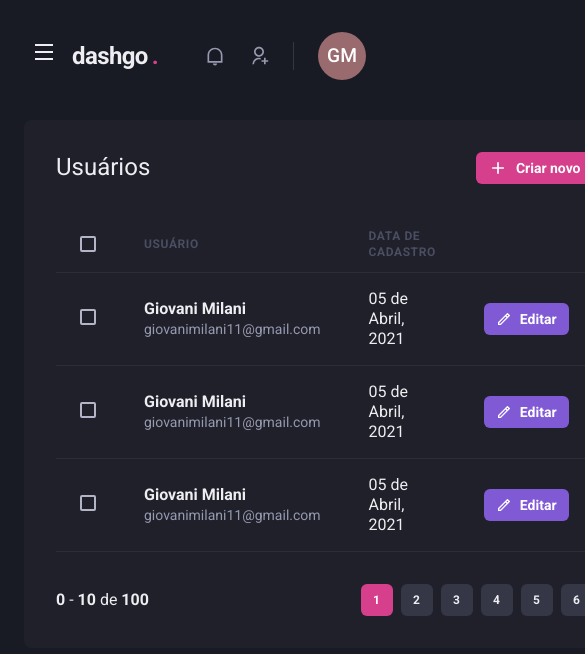
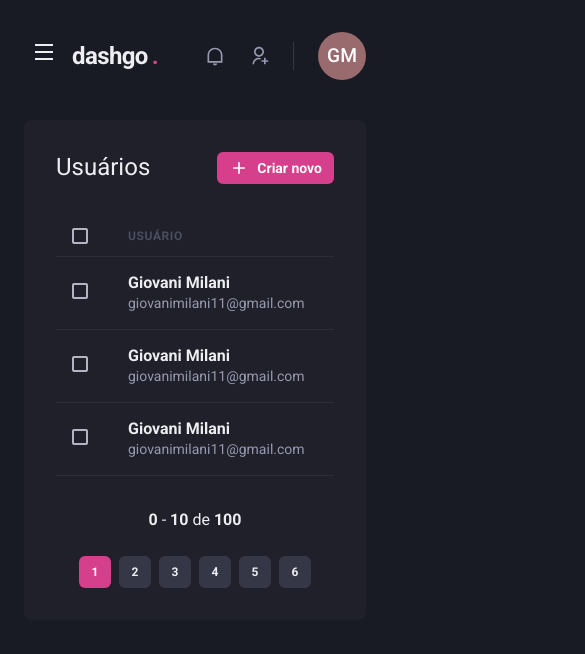
Before and after one commit to GiovaniHMilani/dashgo-ignite, a Next.js app: page /users in a window 390 px wide. Shown: the top 654 px of the page, 585 px wide, since content can reach past the window. Built offline with nearby package versions, Linux system fonts and the light colour scheme.

Commit message:
responsive pagination and table

```diff
--- a/src/components/Pagination/index.tsx
+++ b/src/components/Pagination/index.tsx
@@ -1,10 +1,10 @@
-import { Stack, Button, Box } from "@chakra-ui/react";
+import { Stack, Box } from "@chakra-ui/react";
 import { PaginationItem } from "./PaginationItem";
 
 export function Pagination() {
-  return(
+  return (
     <Stack
-      direction="row"
+      direction={["column", "row"]}
       mt="8"
       justify="space-between"
       align="center"
--- a/src/pages/users/index.tsx
+++ b/src/pages/users/index.tsx
@@ -11,7 +11,8 @@
   Checkbox,
   Tbody,
   Td,
-  Text
+  Text,
+  useBreakpointValue,
 } from "@chakra-ui/react";
 import { RiAddLine, RiPencilLine } from "react-icons/ri";
 import { Header } from "../../components/Header";
@@ -19,6 +20,11 @@
 import { Pagination } from "../../components/Pagination";
 
 export default function UserList() {
+  const isWideVersion = useBreakpointValue({
+    base: false,
+    lg: true,
+  });
+
   return (
     <Box>
       <Header />
@@ -28,7 +34,9 @@
 
         <Box flex="1" borderRadius={8} bg="gray.800" p="8">
           <Flex mb="8" justify="space-between" align="center">
-            <Heading size="lg" fontWeight="normal">Usuários</Heading>
+            <Heading size="lg" fontWeight="normal">
+              Usuários
+            </Heading>
 
             <Button
               as="a"
@@ -44,89 +52,55 @@
           <Table colorScheme="whiteAlpha">
             <Thead>
               <Tr>
-                <Th px="6" color="gray.300" width="8">
+                <Th px={["4", "4", "6"]} color="gray.300" width="8">
                   <Checkbox colorScheme="pink" />
                 </Th>
                 <Th>Usuário</Th>
-                <Th>Data de cadastro</Th>
-                <Th width="8" />
+                {isWideVersion && <Th>Data de cadastro</Th>}
               </Tr>
             </Thead>
             <Tbody>
               <Tr>
-                <Td px="6">
+                <Td px={["4", "4", "6"]}>
                   <Checkbox colorScheme="pink" />
                 </Td>
                 <Td>
                   <Box>
                     <Text fontWeight="bold">Giovani Milani</Text>
-                    <Text fontSize="sm" color="gray.300">giovanimilani11@gmail.com</Text>
+                    <Text fontSize="sm" color="gray.300">
+                      giovanimilani11@gmail.com
+                    </Text>
                   </Box>
                 </Td>
-                <Td>
-                  05 de Abril, 2021
-                </Td>
-                <Td>
-                  <Button
-                    as="a"
-                    size="sm"
-                    fontSize="sm"
-                    colorScheme="purple"
-                    leftIcon={<Icon as={RiPencilLine} fontSize="16" />}
-                  >
-                    Editar
-                  </Button>
-                </Td>
+                {isWideVersion && <Td>05 de Abril, 2021</Td>}
               </Tr>
               <Tr>
-                <Td px="6">
+                <Td px={["4", "4", "6"]}>
                   <Checkbox colorScheme="pink" />
                 </Td>
                 <Td>
                   <Box>
                     <Text fontWeight="bold">Giovani Milani</Text>
-                    <Text fontSize="sm" color="gray.300">giovanimilani11@gmail.com</Text>
+                    <Text fontSize="sm" color="gray.300">
+                      giovanimilani11@gmail.com
+                    </Text>
                   </Box>
                 </Td>
-                <Td>
-                  05 de Abril, 2021
-                </Td>
-                <Td>
-                  <Button
-                    as="a"
-                    size="sm"
-                    fontSize="sm"
-                    colorScheme="purple"
-                    leftIcon={<Icon as={RiPencilLine} fontSize="16" />}
-                  >
-                    Editar
-                  </Button>
-                </Td>
+                {isWideVersion && <Td>05 de Abril, 2021</Td>}
               </Tr>
               <Tr>
-                <Td px="6">
+                <Td px={["4", "4", "6"]}>
                   <Checkbox colorScheme="pink" />
                 </Td>
                 <Td>
                   <Box>
                     <Text fontWeight="bold">Giovani Milani</Text>
-                    <Text fontSize="sm" color="gray.300">giovanimilani11@gmail.com</Text>
+                    <Text fontSize="sm" color="gray.300">
+                      giovanimilani11@gmail.com
+                    </Text>
                   </Box>
                 </Td>
-                <Td>
-                  05 de Abril, 2021
-                </Td>
-                <Td>
-                  <Button
-                    as="a"
-                    size="sm"
-                    fontSize="sm"
-                    colorScheme="purple"
-                    leftIcon={<Icon as={RiPencilLine} fontSize="16" />}
-                  >
-                    Editar
-                  </Button>
-                </Td>
+                {isWideVersion && <Td>05 de Abril, 2021</Td>}
               </Tr>
             </Tbody>
           </Table>
```
